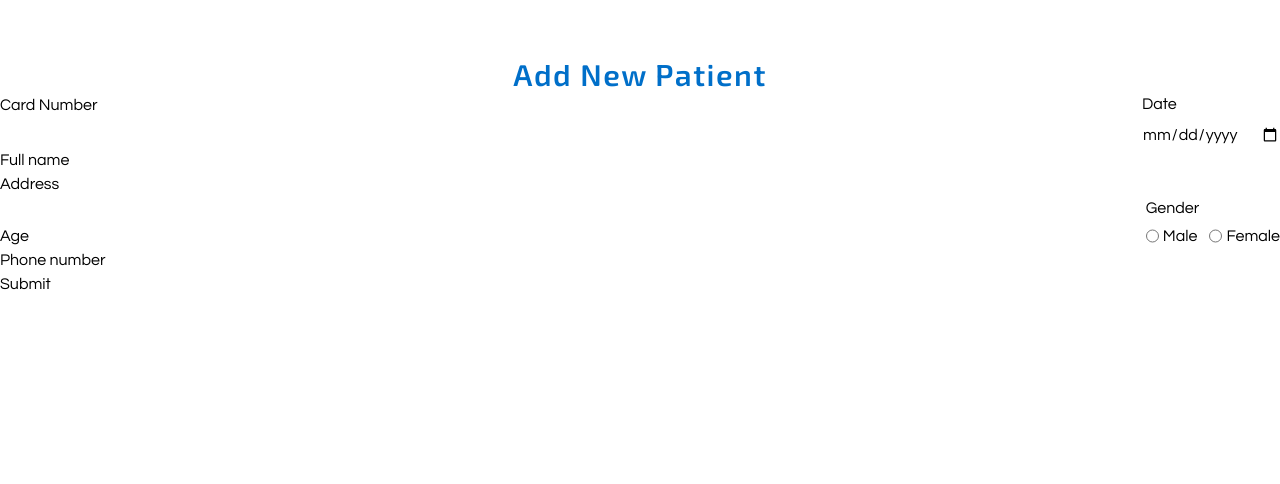
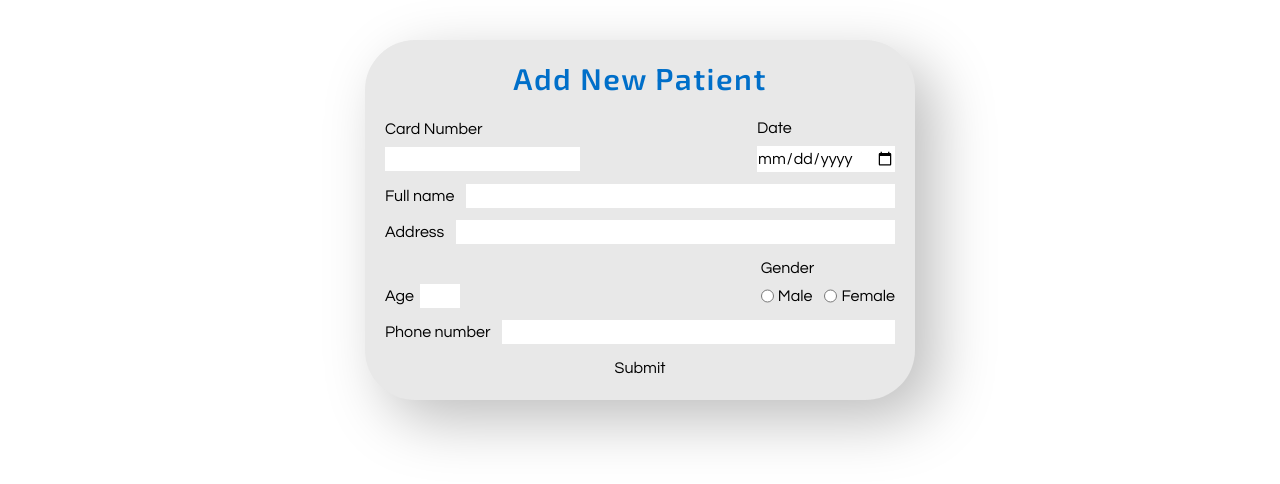
Before and after one commit to kawojue/toopcc-beta, a Next.js app in the folder client/: page /patients/add in a window 1280 px wide. Shown: the top 484 px of the page. Built offline with nearby package versions, Linux system fonts and the light colour scheme.

Commit message:
on styles

```diff
--- a/client/app/patients/styles.css
+++ b/client/app/patients/styles.css
@@ -0,0 +1,13 @@
+.add-patient {
+    @apply mt-10 w-[98vw] p-5 max-w-[550px] mx-auto min-h-[300px] bg-clr-5 rounded-lg card
+}
+
+.patient-form {
+    @apply mt-5 flex flex-col gap-3
+}
+
+.card {
+    border-radius: 50px;
+    background: rgb(232, 232, 232);
+    box-shadow:  20px 20px 60px #bebebe, -20px -20px 60px #ffffff;
+}
```
